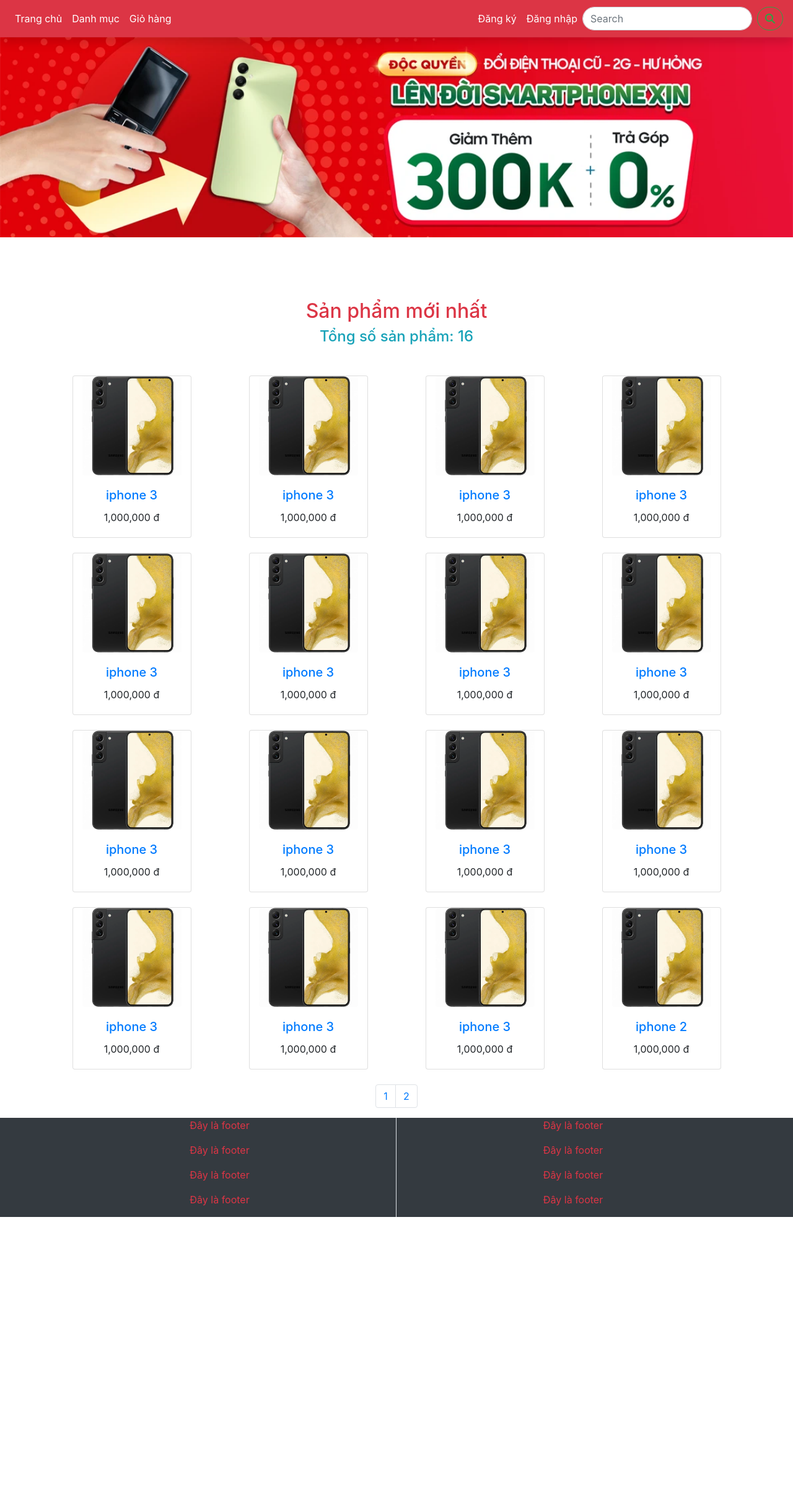
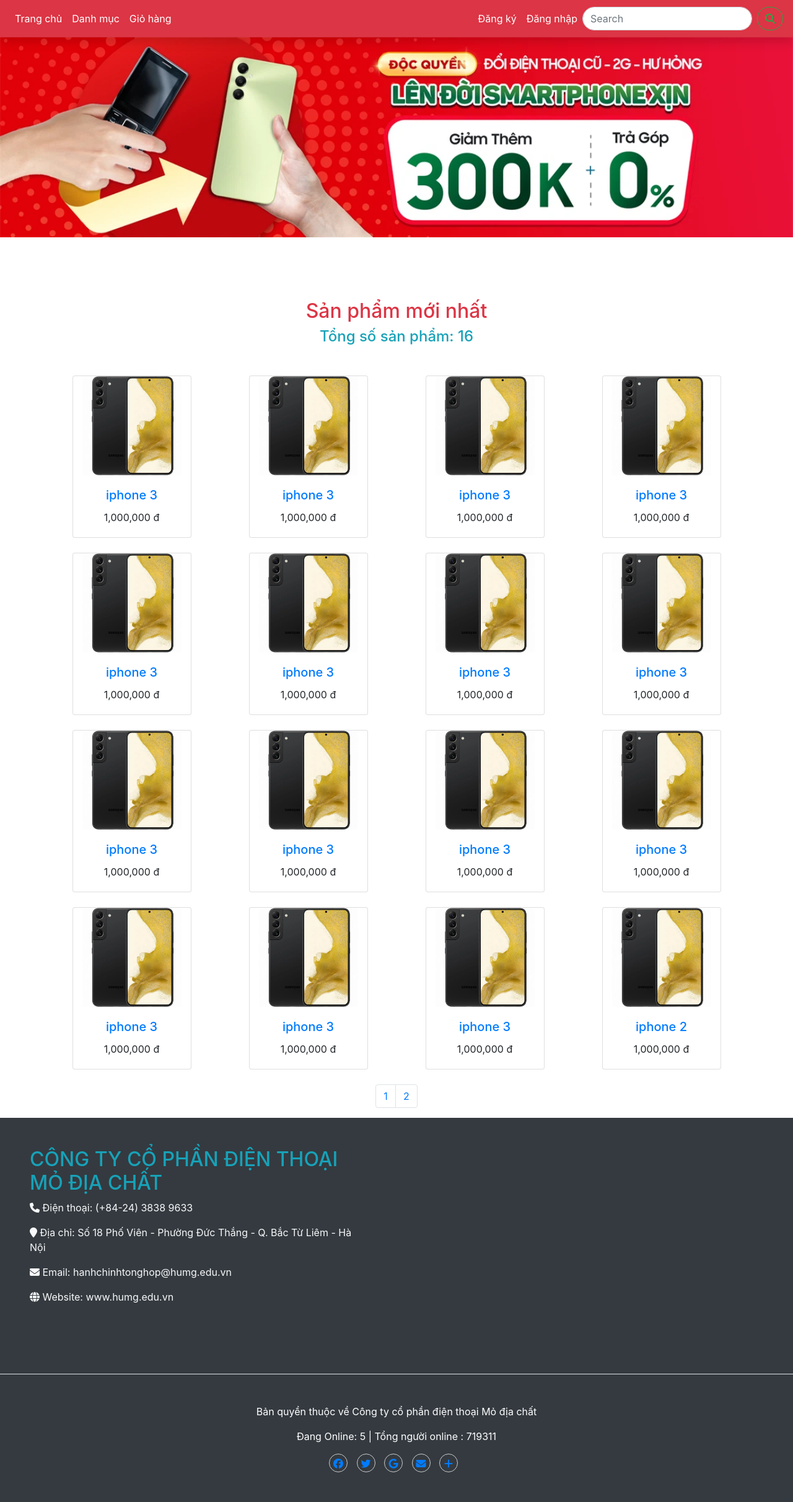
Before and after one commit to Watermakerr/Phat_trien_ung_dung_web_BTL, a PHP site: page / in a window 1280 px wide. Shown: the whole page at 62% size. Before the commit the page ends 1964 px from the top, so only its background shows below. Run offline with PHP 8.4, Linux system fonts and the light colour scheme; data comes from the database, SQL or seed files in the repository; a stand-in replaces the project's code that opens the database connection; grey boxes are pictures that could not be loaded.

Commit message:
add footer

```diff
--- a/asset/css/main.css
+++ b/asset/css/main.css
@@ -50,3 +50,20 @@
   align-items: stretch;
   overflow-x: hidden;
 }
+
+.footer-link a i {
+  display: inline-block;
+  width: 30px;
+  height: 30px;
+  line-height: 30px;
+  text-align: center;
+  border-radius: 50%;
+  border: 1px solid #ccc;
+  margin-right: 10px;
+}
+
+.footer-link a i:hover {
+  background-color: #1e1ebc;
+  color: #fff;
+  border: 1px solid #1e1ebc;
+}
--- a/footer.php
+++ b/footer.php
@@ -1,21 +1,28 @@
-<footer class="bg-dark">
-    <div class="container">
-        <div class="row">
-            <div class="col-6 border-right">
-                <p class="text-center text-danger">Đây là footer</p>
-                <p class="text-center text-danger">Đây là footer</p>
-                <p class="text-center text-danger">Đây là footer</p>
-                <p class="text-center text-danger">Đây là footer</p>
-            </div>
-            <div class="col-6">
-                <p class="text-center text-danger">Đây là footer</p>
-                <p class="text-center text-danger">Đây là footer</p>
-                <p class="text-center text-danger">Đây là footer</p>
-                <p class="text-center text-danger">Đây là footer</p>
+<footer class=" mt-3 bg-dark">
+        <div class="container w-50 p-5 float-left">
+            <h2 class="text-uppercase text-info">Công ty cổ phần điện thoại Mỏ địa chất</h2>
+            <p class="text-light"><i class="fa fa-phone"></i> Điện thoại: (+84-24) 3838 9633</p>
+            <p class="text-light"><i class="fa fa-map-marker"></i> Địa chỉ: Số 18 Phố Viên - Phường Đức Thắng - Q. Bắc Từ Liêm - Hà Nội</p>
+            <p class="text-light"><i class="fa fa-envelope"></i> Email: hanhchinhtonghop@humg.edu.vn</p>
+            <p class="text-light"><i class="fa fa-globe"></i> Website: www.humg.edu.vn</p>
+        </div>
+        <div class=" container pt-5 ">
+        <iframe src="https://www.google.com/maps/embed?pb=!1m14!1m8!1m3!1d14892.059279811194!2d105.773929!3d21.0720703!3m2!1i1024!2i768!4f13.1!3m3!1m2!1s0x3134552defbed8e9%3A0x1584f79c805eb017!2zVHLGsOG7nW5nIMSQ4bqhaSBo4buNYyBN4buPIC0gxJDhu4thIGNo4bqldA!5e0!3m2!1svi!2s!4v1704472147585!5m2!1svi!2s"
+                width="400" height="300" style="border:0;" allowfullscreen="" loading="lazy" referrerpolicy="no-referrer-when-downgrade"></iframe>
+        </div>
+        <div class="clearfix"></div>
+        <div class="mt-5 p-5 bg-dark text-white text-center border-top">
+            <p>Bản quyền thuộc về Công ty cổ phần điện thoại Mỏ địa chất</p>
+            <p>Đang Online: 5 | Tổng người online : 719311</p>
+            <div class="footer-link">
+                <a href=""><i class="fa-brands fa-facebook"></i></a>
+                <a href=""><i class="fa-brands fa-twitter"></i></a>
+                <a href=""><i class="fa-brands fa-google"></i></a>
+                <a href=""><i class="fa fa-envelope"></i></a>
+                <a href=""><i class="fa fa-plus"></i></a>
             </div>
         </div>
-    </div>
-</footer>
+    </footer>
 <?php
 $conn->close();
 ?>
```
